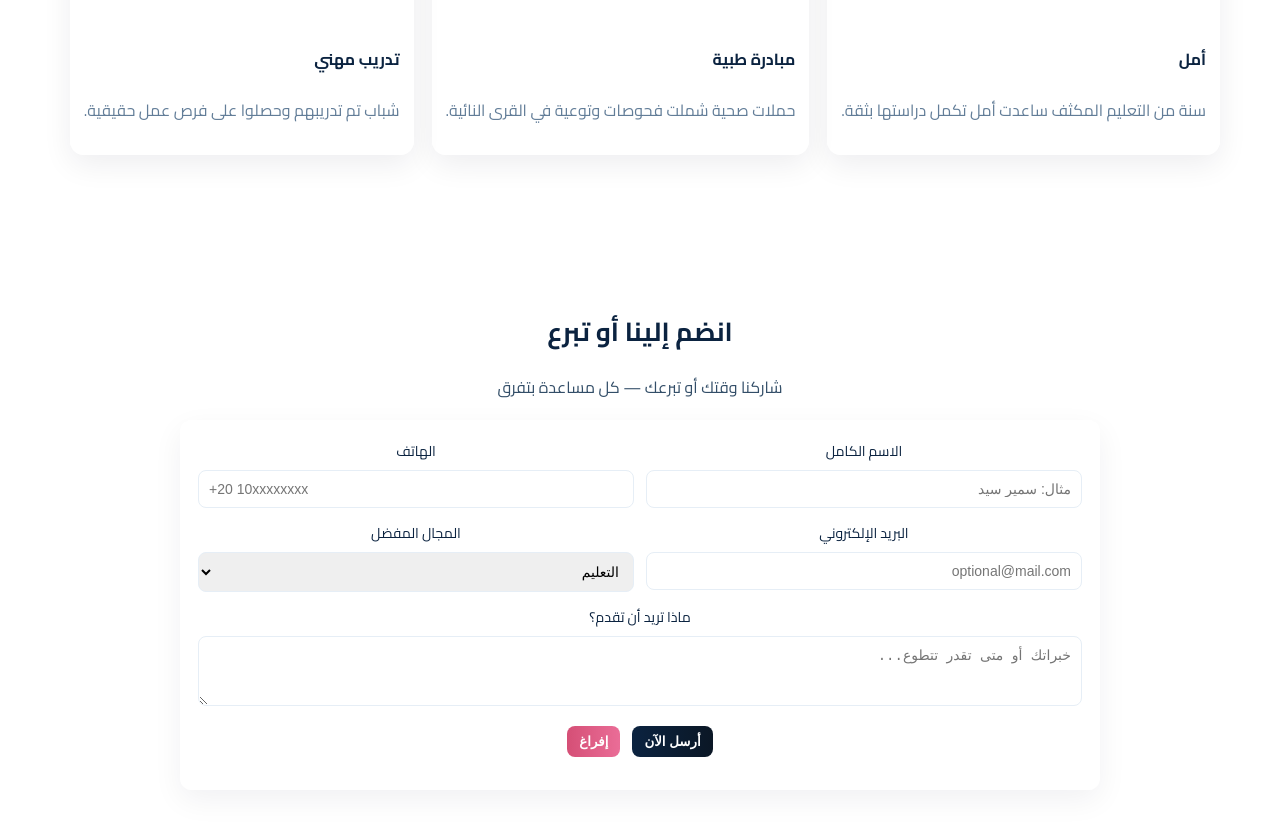
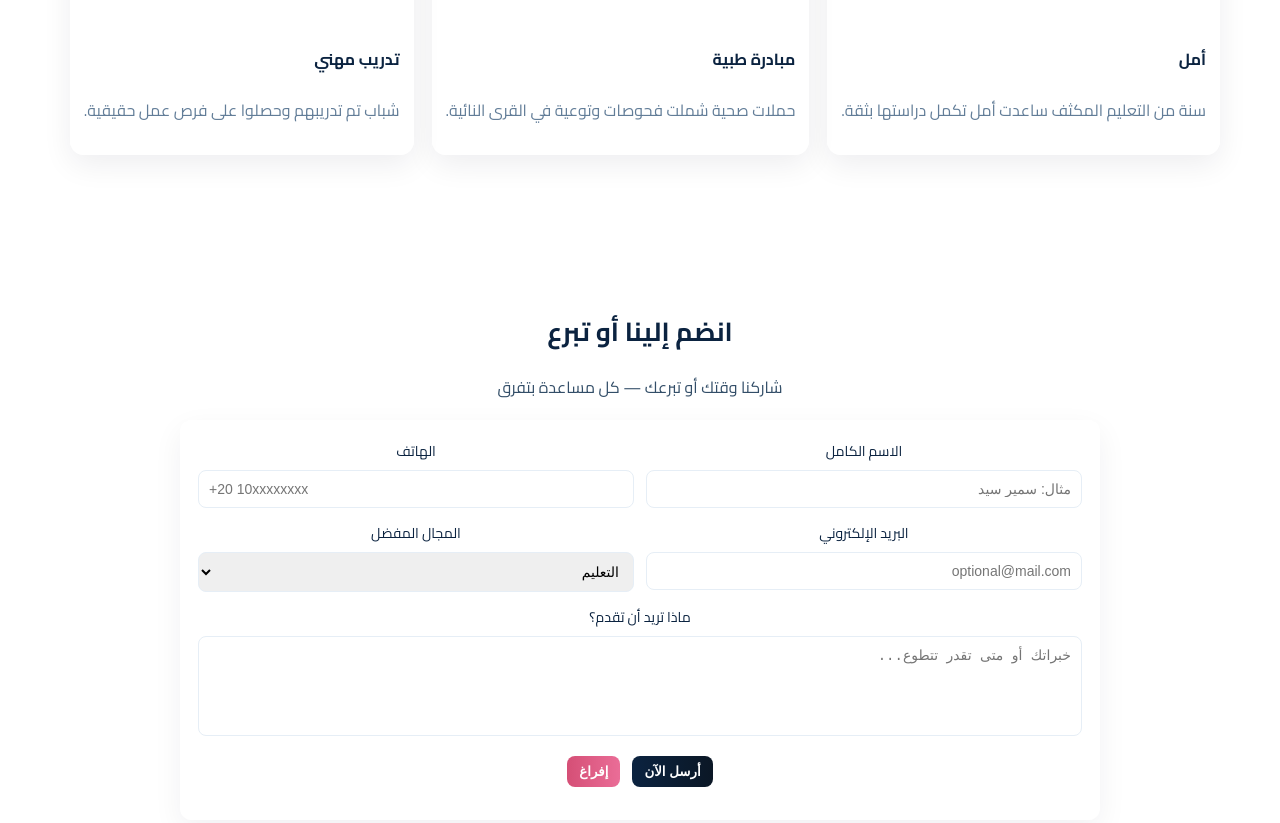
Before and after one commit to x-samir-official-x/Basmat-Aml, a plain HTML site: page index.html in a window 1280 px wide. Shown: the part 2630-3453 px from the top of the page. Drawn offline with Linux system fonts and the light colour scheme.

Commit message:
Update style.css

```diff
--- a/style.css
+++ b/style.css
@@ -610,6 +610,12 @@ nav.main-nav a:hover {
   font-size: 14px;
 }
 
+.form textarea {
+  resize: none; /* يمنع تغيير الحجم */
+  height: 100px; /* ارتفاع ثابت */
+}
+
+
 /* ========= Footer ========= */
 .site-footer {
   background: var(--navy);
```
